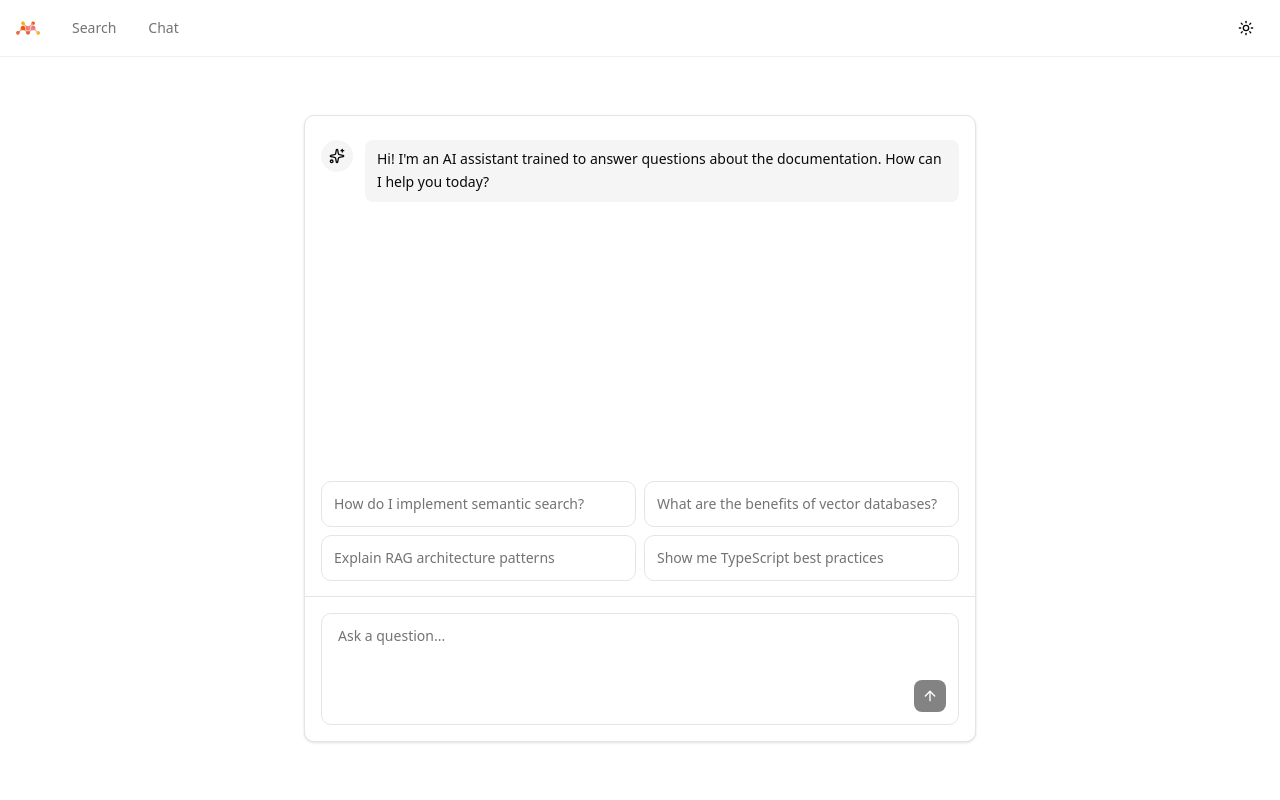
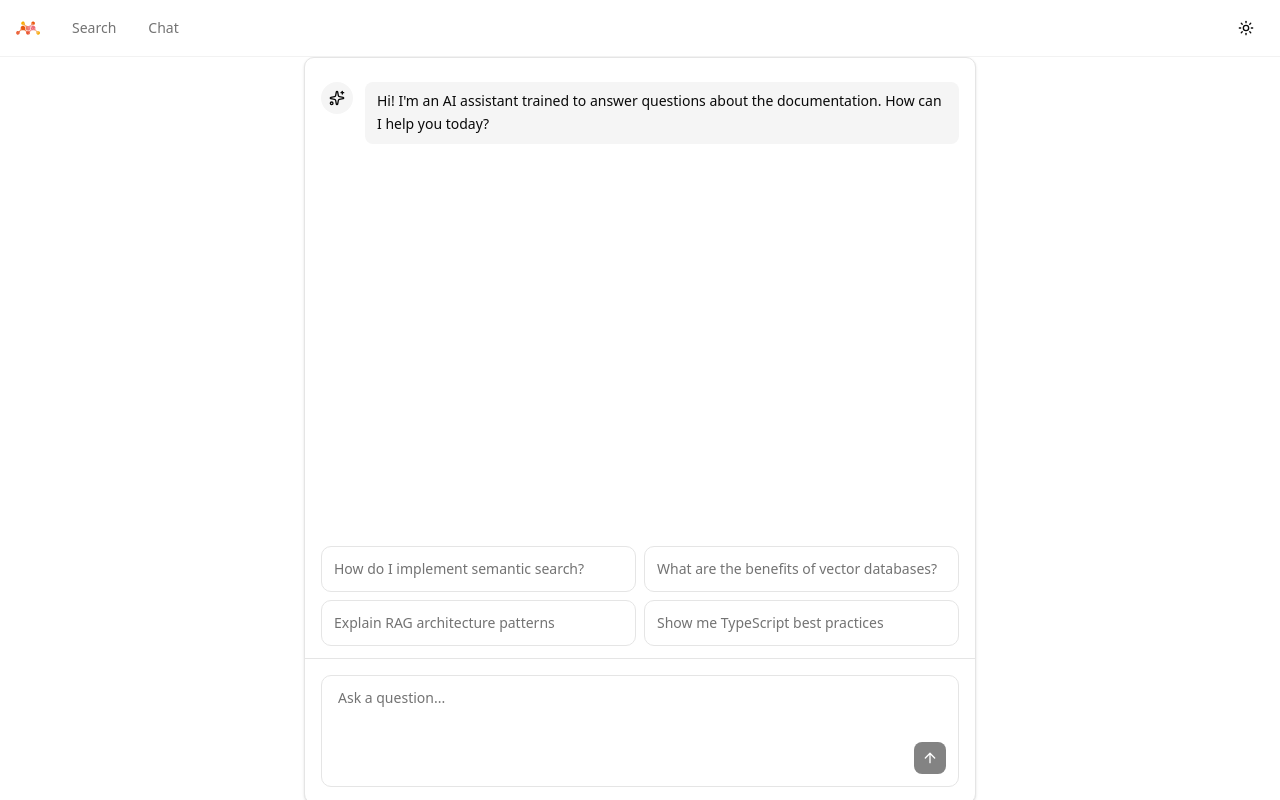
Before and after one commit to mixedbread-ai/mixedbread-ts, a Next.js app in the folder packages/search/: page /chat in a window 1280 px wide. Built offline with nearby package versions, Linux system fonts and the light colour scheme.

Commit message:
fix: fix compose suggestion ui bug

```diff
--- a/packages/search/src/app/chat/page.tsx
+++ b/packages/search/src/app/chat/page.tsx
@@ -18,15 +18,12 @@ export default function ChatDemoPage() {
   return (
     <div className="flex h-full items-center justify-center bg-background">
       <div className="w-full max-w-2xl rounded-lg border bg-background shadow-sm">
-        <Thread thread={thread} isLoading={isLoading}>
-          <ThreadViewport className="h-[60svh]">
+        <Thread thread={thread} isLoading={isLoading} sendMessage={sendMessage}>
+          <ThreadViewport className="h-[60svh] min-h-[600px]">
             <ThreadMessages />
 
             <ThreadScrollToBottom />
-          </ThreadViewport>
 
-          <div className="border-t p-4">
-            <Composer onSubmit={sendMessage}>
             <ThreadIf empty>
               <ComposerSuggestions>
                 <ComposerSuggestionItem value="How do I implement semantic search?">
@@ -46,7 +43,10 @@ export default function ChatDemoPage() {
                 </ComposerSuggestionItem>
               </ComposerSuggestions>
             </ThreadIf>
+          </ThreadViewport>
 
+          <div className="border-t p-4">
+            <Composer onSubmit={sendMessage}>
               <ComposerForm>
                 <ComposerInput />
                 <ComposerFooter className="justify-end">
--- a/packages/search/src/components/search-dialog.tsx
+++ b/packages/search/src/components/search-dialog.tsx
@@ -88,14 +88,11 @@ export function CustomSearchDialog(props: { open: boolean; onOpenChange: (open:
           </Search>
 
           <TabsContent value="chat" className="mt-0">
-            <Thread thread={thread} isLoading={isChatLoading}>
+            <Thread thread={thread} isLoading={isChatLoading} sendMessage={sendMessage}>
               <ThreadViewport className="h-[400px]">
                 <ThreadMessages />
                 <ThreadScrollToBottom />
-              </ThreadViewport>
 
-              <div className="border-t border-border/60 p-4">
-                <Composer onSubmit={sendMessage}>
                 <ThreadIf empty>
                   <ComposerSuggestions>
                     <ComposerSuggestionItem
@@ -124,7 +121,10 @@ export function CustomSearchDialog(props: { open: boolean; onOpenChange: (open:
                     </ComposerSuggestionItem>
                   </ComposerSuggestions>
                 </ThreadIf>
+              </ThreadViewport>
 
+              <div className="border-t border-border/60 p-4">
+                <Composer onSubmit={sendMessage}>
                   <ComposerForm>
                     <ComposerInput ref={chatInputRef} />
                     <ComposerFooter className="justify-end">
--- a/packages/search/src/search/ui/composer.tsx
+++ b/packages/search/src/search/ui/composer.tsx
@@ -2,6 +2,7 @@ import { ComponentProps, createContext, useCallback, useContext, useMemo, useSta
 import { ComposerState, SendMessageFunc } from '../lib/types';
 import { LoaderCircleIcon, ArrowUpIcon } from 'lucide-react';
 import { cn } from '@/lib/utils';
+import { useThread } from './thread';
 
 interface ComposerContextProps {
   state: ComposerState;
@@ -83,7 +84,7 @@ export type ComposerSuggestionsProps = ComponentProps<'div'>;
 export function ComposerSuggestions({ className, children, ...props }: ComposerSuggestionsProps) {
   return (
     <div
-      className={cn('absolute bottom-36 grid grid-cols-1 inset-x-0 sm:grid-cols-2 gap-2', className)}
+      className={cn('absolute bottom-3 grid grid-cols-1 inset-x-4 sm:grid-cols-2 gap-2', className)}
       {...props}
     >
       {children}
@@ -101,7 +102,7 @@ export function ComposerSuggestionItem({
   children,
   ...props
 }: ComposerSuggestionItemProps) {
-  const { submit } = useComposer();
+  const { sendMessage } = useThread();
 
   return (
     <button
@@ -111,7 +112,7 @@ export function ComposerSuggestionItem({
         'focus:outline-none focus:ring-1 focus:ring-ring focus:ring-offset-1 focus:ring-offset-background',
         className,
       )}
-      onClick={() => submit(value)}
+      onClick={() => sendMessage(value)}
       {...props}
     >
       {children}
--- a/packages/search/src/search/ui/markdown/code-block.tsx
+++ b/packages/search/src/search/ui/markdown/code-block.tsx
@@ -72,7 +72,7 @@ function CodeBlockComponent({ children, className, ...props }: CodeBlockProps) {
         <button
           type="button"
           onClick={handleCopy}
-          className="inline-flex items-center justify-center rounded-md size-8 border border-transparent text-muted-foreground hover:text-foreground hover:bg-accent/80 hover:border-border/60 backdrop-blur-sm transition-all"
+          className="inline-flex items-center justify-center rounded-md size-8 border border-transparent text-muted-foreground hover:text-foreground hover:bg-accent/80 hover:border-border/60 backdrop-blur-sm"
           aria-label={copied ? 'Copied' : 'Copy code'}
         >
           {copied ?
--- a/packages/search/src/search/ui/thread.tsx
+++ b/packages/search/src/search/ui/thread.tsx
@@ -7,7 +7,6 @@ import {
   createContext,
   useContext,
   useMemo,
-  type ReactNode,
   useRef,
   useEffect,
   useCallback,
@@ -31,19 +30,18 @@ interface ThreadContextProps {
   thread: ThreadType;
   isLoading: boolean;
   error?: Error;
+  sendMessage: (message: string) => Promise<void>;
 }
 
 const ThreadContext = createContext<ThreadContextProps | null>(null);
 
-export interface ThreadProps {
-  thread: ThreadType;
-  isLoading?: boolean;
-  error?: Error;
-  children: ReactNode;
-}
+export type ThreadProps = PropsWithChildren<ThreadContextProps>;
 
-export function Thread({ thread, isLoading = false, error, children }: ThreadProps) {
-  const memoizedValue = useMemo(() => ({ thread, isLoading, error }), [thread, isLoading, error]);
+export function Thread({ thread, isLoading = false, sendMessage, error, children }: ThreadProps) {
+  const memoizedValue = useMemo(
+    () => ({ thread, isLoading, error, sendMessage }),
+    [thread, isLoading, error, sendMessage],
+  );
 
   return <ThreadContext.Provider value={memoizedValue}>{children}</ThreadContext.Provider>;
 }
```
Lines whose indentation alone changed are shown as unchanged.
